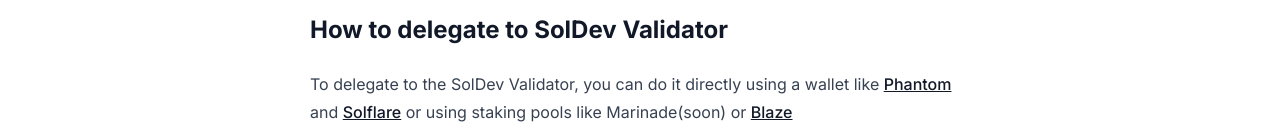
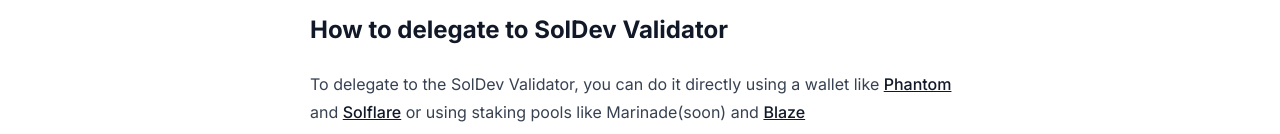
Before and after one commit to Tru3Bliss/solana-modern-ui, a Next.js app: page /validator in a window 1280 px wide. Shown: the part 818-952 px from the top of the page. Built offline with nearby package versions, Linux system fonts and the light colour scheme.

Commit message:
fixing gramma issue

```diff
--- a/src/pages/validator/index.tsx
+++ b/src/pages/validator/index.tsx
@@ -72,7 +72,7 @@ export default function Page() {
               <Link target="_blank" href="https://solflare.com/access-wallet">
                 Solflare
               </Link>{' '}
-              or using staking pools like Marinade(soon) or{' '}
+              or using staking pools like Marinade(soon) and{' '}
               <Link
                 target="_blank"
                 href="https://stake.solblaze.org/app/?validator=9jYFwBfbjYmvasFbJyES9apLJDTkwtbgSDRWanHEvcRw"
```
